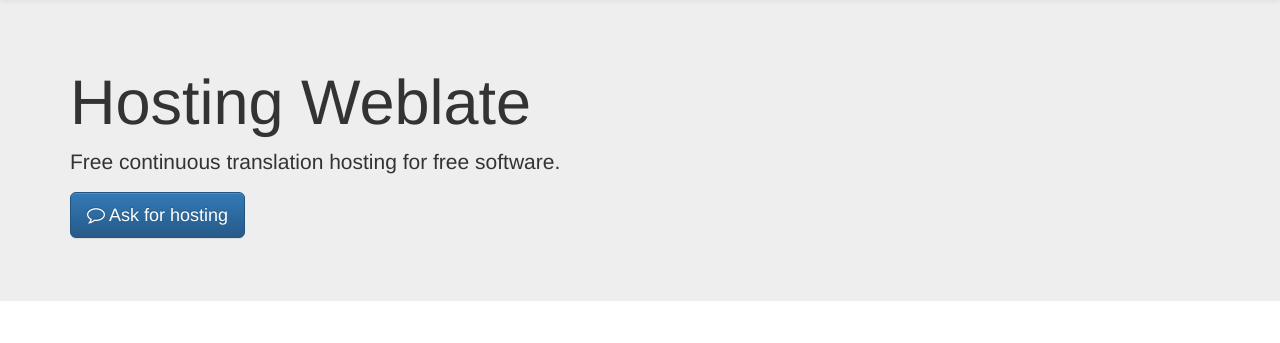
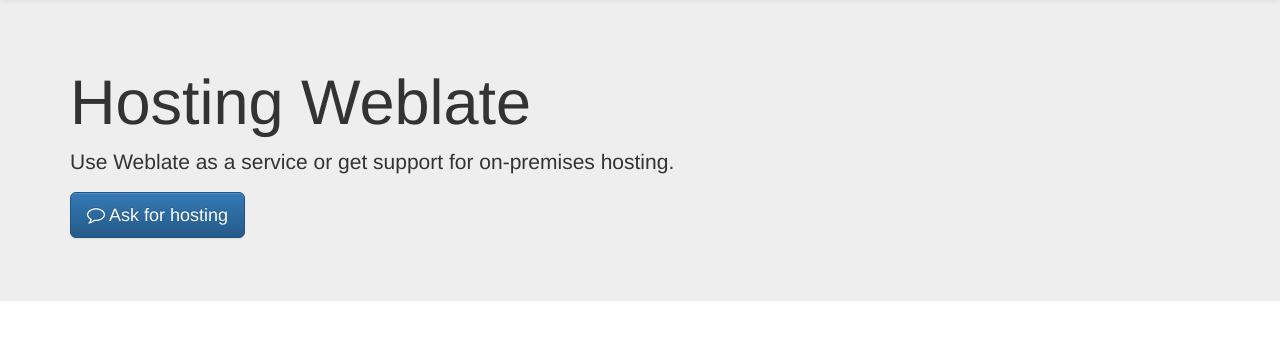
Before and after one commit to muriloventuroso/easyssh, a Django app: template weblate_web/templates/hosting.html in a window 1280 px wide. Shown: the part 51-394 px from the top of the page. Run offline with Django 3.2, Linux system fonts and the light colour scheme; the template is opened without the code that fills it, so the values that code supplies are empty; some libraries are stand-ins or nearby versions.

Commit message:
Better headline for hosting page
Really we should more promote the service.

Signed-off-by: Michal Čihař <michal@cihar.com>

```diff
--- a/weblate_web/templates/hosting.html
+++ b/weblate_web/templates/hosting.html
@@ -3,7 +3,7 @@
 {% block title %}{% trans "Hosting Weblate" %}{% endblock %}
 {% block header %}{% trans "Hosting Weblate" %}{% endblock %}
 {% block description %}
-{% block headline %}{% trans "Free continuous translation hosting for free software." %}{% endblock %}
+{% block headline %}{% trans "Use Weblate as a service or get support for on-premises hosting." %}{% endblock %}
 {% endblock %}
 
 {% block extrajumbo %}
```
